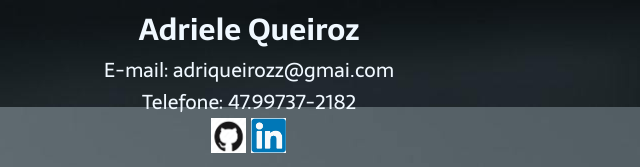
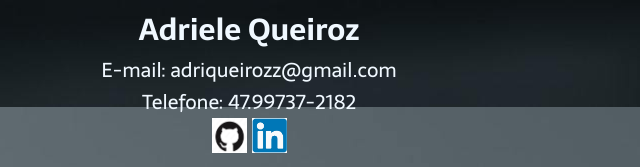
Before and after one commit to adriele-queiroz/Portifolio, a plain HTML site: page index.html in a window 1280 px wide. Shown: the part 2793-2960 px from the top of the page, 391-1031 px from the left. Drawn offline with nearby package versions, Linux system fonts and the light colour scheme.

Commit message:
Add files via upload

```diff
--- a/index.html
+++ b/index.html
@@ -76,7 +76,7 @@
             <h2 class="title-main">Contato</h2>
             <div>
                 <h2>Adriele Queiroz</h2>
-                <p>E-mail: adriqueirozz@gmai.com</p>
+                <p>E-mail: adriqueirozz@gmail.com</p>
                 <p>Telefone: 47.99737-2182</p>
                 <div class="social-list ">
                     <a href="https://github.com/adriele-queiroz" rel="noopener" target="_blank" title="GitHub">
```
